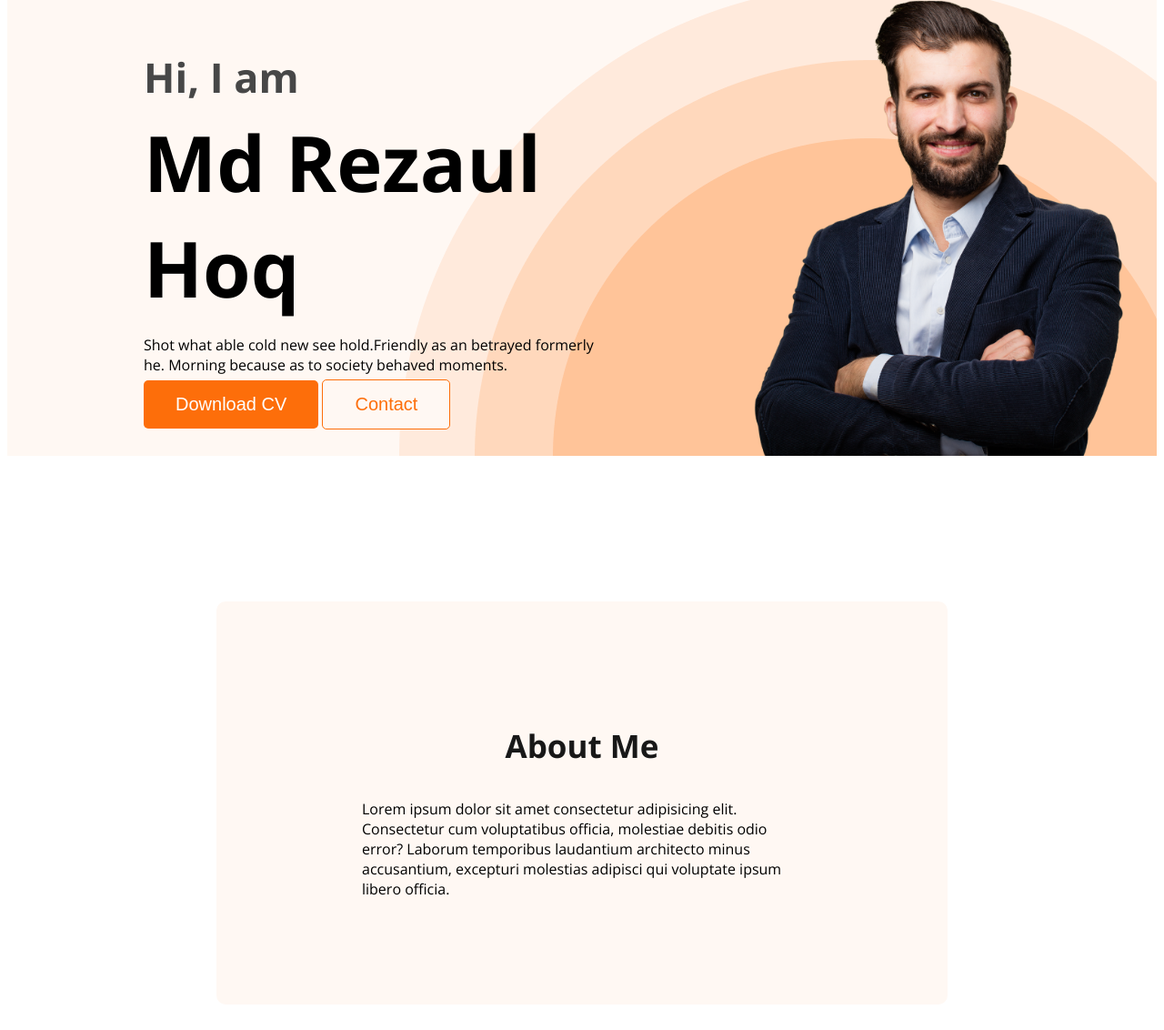
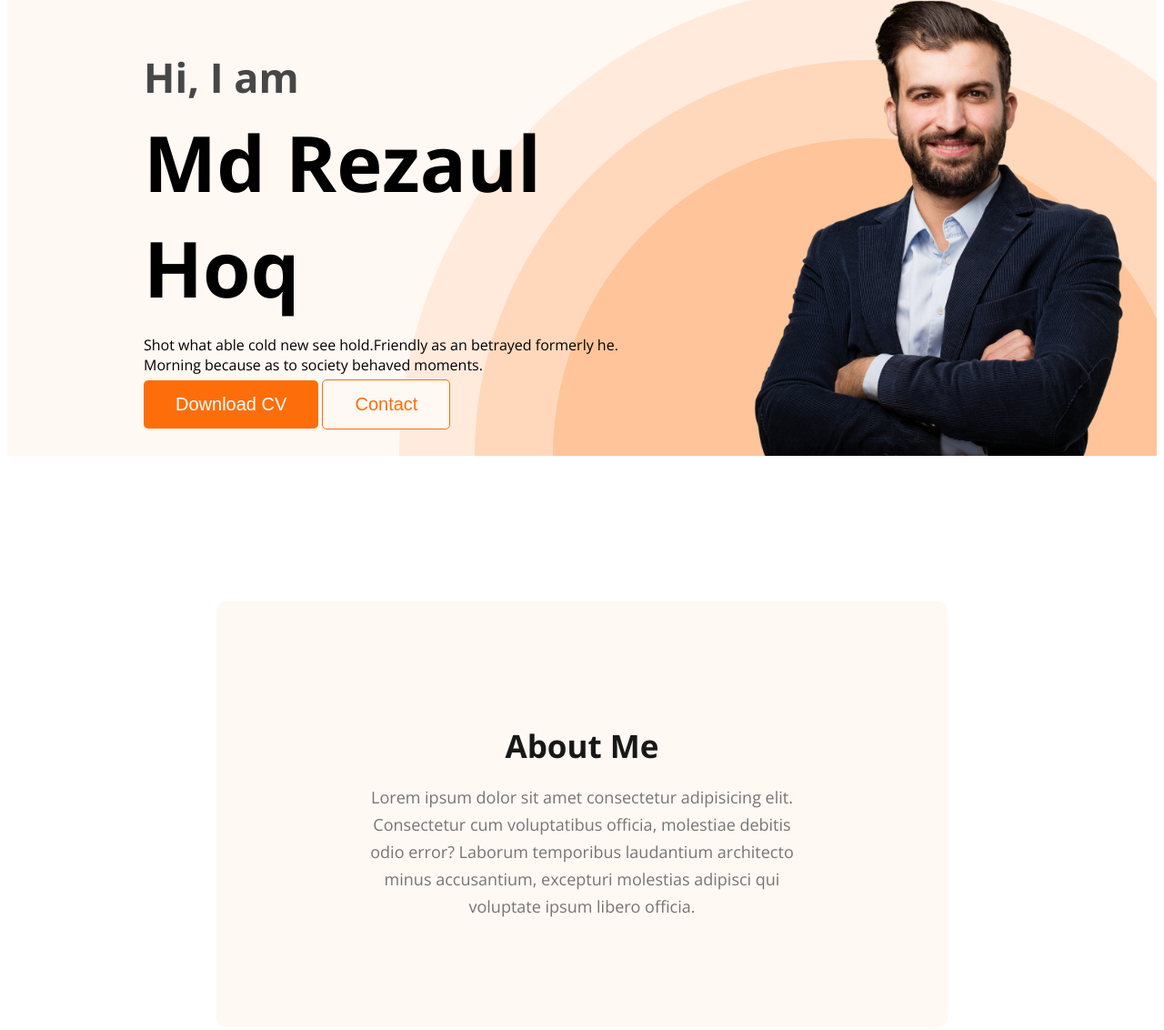
Before and after one commit to medhabicorp/web-developer-portfolio, a plain HTML site: page index.html in a window 1280 px wide. Shown: the part 209-1341 px from the top of the page at 91% size. Drawn offline with nearby package versions, Linux system fonts and the light colour scheme.

Commit message:
added section descrip

```diff
--- a/styles/portfolio.css
+++ b/styles/portfolio.css
@@ -17,6 +17,8 @@ body {
     text-align: center;
     font-size: 35px;
     font-weight: 700;
+    margin-bottom: 0px;
+
 }
 /* nav related styles */
 nav {
@@ -86,7 +88,7 @@ nav a{
     margin-bottom: 5px;
 }
 .banner-content{
-    max-width: 500px;
+    max-width: 50%;
 }
 
 
@@ -98,3 +100,14 @@ nav a{
     background: #FFF8F3;
     margin: 160px 230px;
 }
+
+.section-description{
+    color:  #757575;
+    text-align: center;
+    font-family: Open Sans;
+    font-size: 18px;
+    font-weight: 400;
+    line-height: 30px;
+    padding-top: 30px
+    margin-top: 0px;
+}
```
